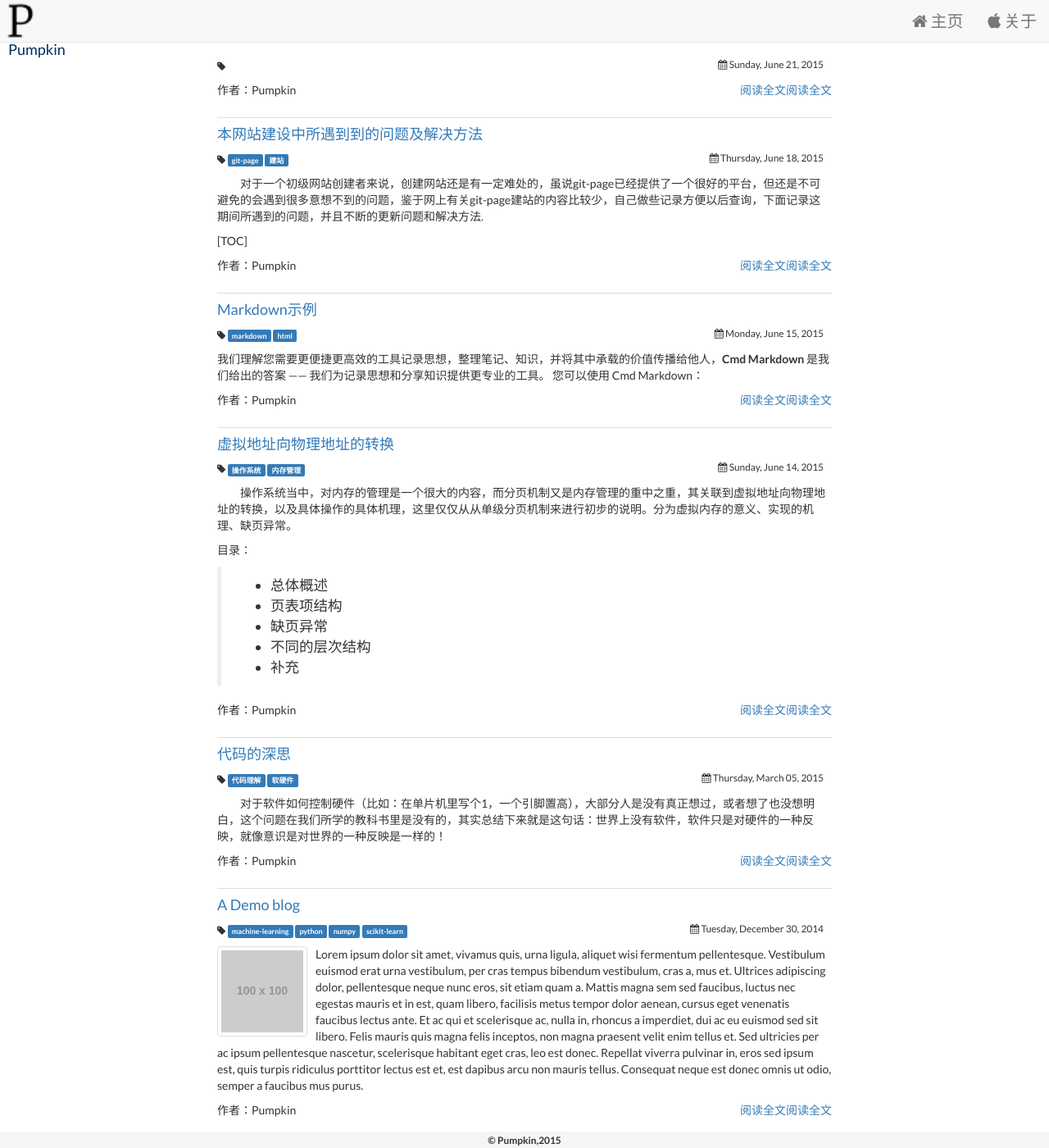
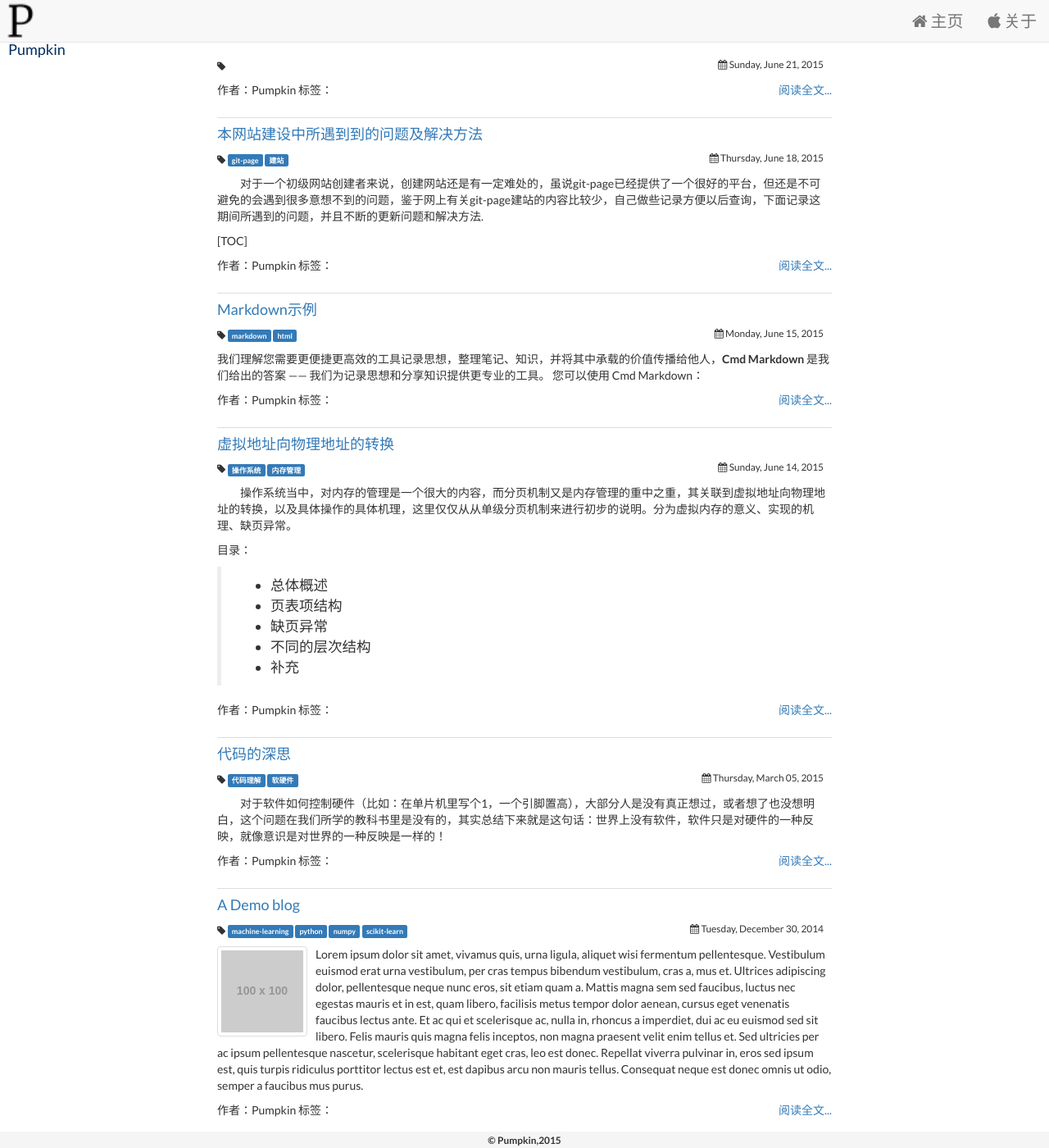
Before and after one commit to LarryBrick/jekyll_demo, a Jekyll site: the page built from index.html, in a window 1280 px wide and 1400 px high. Shown: the whole window at 82% size. Built offline with Jekyll 4.4.1, drawn with Linux system fonts in a browser that asks for light colours; nearby versions of some CDN libraries.

Commit message:
测试首页博客显示的脚

```diff
--- a/index.html
+++ b/index.html
@@ -26,9 +26,8 @@ date: 2014-10-19 23:51
           alt="{{post.title}}"  class="pull-left img-responsive thumb margin10 img-thumbnail" />
         {% endif %}
         <article class=marginBotton10 "excerpt">{{post.excerpt}}</article>
-		作者：Pumpkin
-        <a class="pull-right marginBottom10" href="{{post.url | prepend: site.baseurl }}">阅读全文</a>
-        <a class="pull-right marginBottom10" href="{{post.url | prepend: site.baseurl }}">阅读全文</a>
+		作者：Pumpkin        标签：<span class="label label-primary">{{tag}}</span>
+        <a class="pull-right marginBottom10" href="{{post.url | prepend: site.baseurl }}">阅读全文...</a>
       </div>
     {% endfor %}
 	</div>
```
